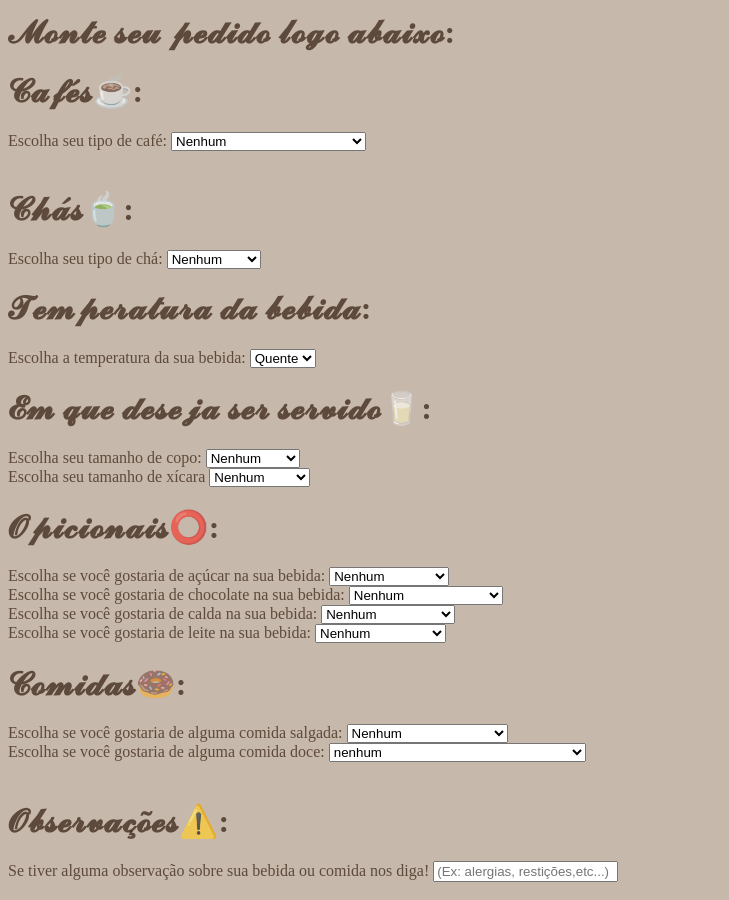
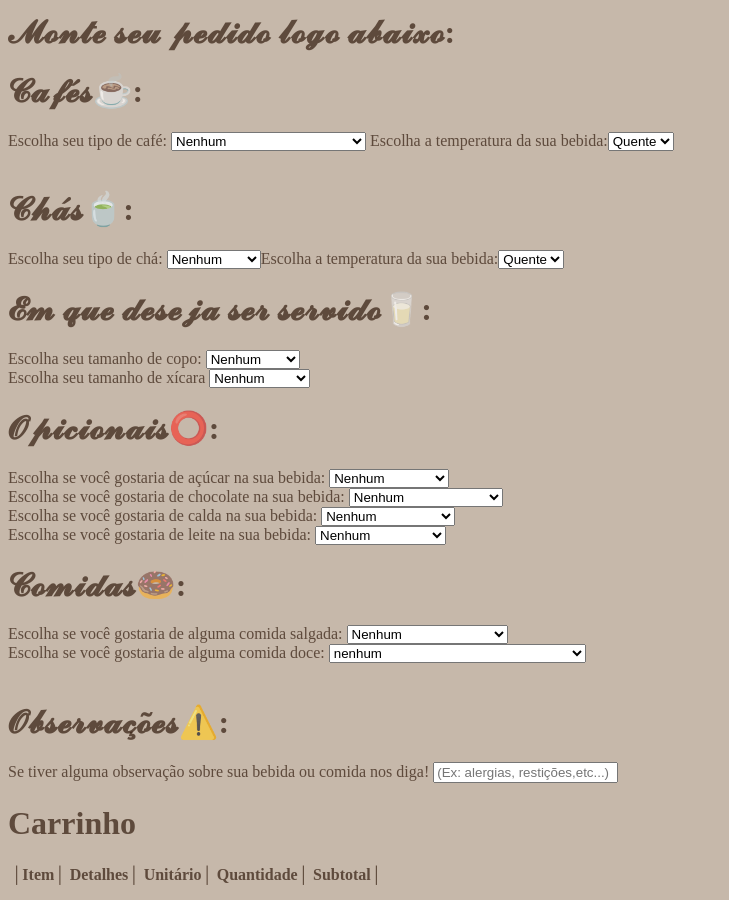
Before and after one commit to AnaLauraCavalheiroMiranda/Cafe-atualizado-, a plain HTML site: page index.html in a window 1280 px wide. Shown: the part 1980-2880 px from the top of the page, without its empty margins (0-729 px from the left). Drawn offline with Linux system fonts and the light colour scheme.

Commit message:
Add files via upload

```diff
--- a/index.html
+++ b/index.html
@@ -89,7 +89,7 @@
 
    <h1>𝓒𝓪𝓯𝓮́𝓼☕:</h1>
      <label> Escolha seu tipo de café:
-      <select id="Cafe"></select>
+      <select id="Cafe"></select> Escolha a temperatura da sua bebida:<select id="temperatura"></select>
      </label>
     <br>
 
@@ -99,15 +99,9 @@
 
     <h1>𝓒𝓱𝓪́𝓼🍵:</h1>
     <label> Escolha seu tipo de chá:
-      <select id="Chas"></select>
+      <select id="Chas"></select>Escolha a temperatura da sua bebida:<select id="temperatura_cha"></select>
      </label>
     <br>
-
-    <h1>𝓣𝓮𝓶𝓹𝓮𝓻𝓪𝓽𝓾𝓻𝓪 𝓭𝓪 𝓫𝓮𝓫𝓲𝓭𝓪:</h1>
-    <label> Escolha a temperatura da sua bebida:
-    <select id="temperatura"></select>
-   </label>
-  <br>
 
 
    <h1>𝓔𝓶 𝓺𝓾𝓮 𝓭𝓮𝓼𝓮𝓳𝓪 𝓼𝓮𝓻 𝓼𝓮𝓻𝓿𝓲𝓭𝓸🥛:</h1>
--- a/script.js
+++ b/script.js
@@ -30,7 +30,13 @@ const Chas = [
 const temperatura = [
   { id:"Quente", nome:"Quente", preco: 0 },
   { id:"Morno", nome:"Morno", preco: 0 },
-  { id:"Gelado", nome:"Gelado", preco: 0 },
+  { id:"Gelado", nome:"Gelado", preco: 0 }
+];
+
+const temperatura_cha = [
+  { id:"Quente", nome:"Quente", preco: 0 },
+  { id:"Morno", nome:"Morno", preco: 0 },
+  { id:"Gelado", nome:"Gelado", preco: 0 }
 ];
 
 const Copos = [
@@ -215,6 +221,16 @@ function preencherOpcoes(){
   selectdonuts_D.appendChild(option);
  }
 
+ const selecttemperatura_cha = document.getElementById("temperatura_cha");
+ for (let i = 0; i < temperatura_cha.length; i++){
+  const item = temperatura_cha[i];
+  const option = document.createElement("option");
+  option.value = item.id;
+  option.textContent = item.nome;
+  selecttemperatura_cha.appendChild(option);
+ }
+
+
 }
 
 
@@ -251,6 +267,7 @@ function gerarRelatorio(){
   const quantidade = document.getElementById("quantidade").value;
   const donuts_S_Id = document.getElementById("donuts_S").value;
   const donuts_D_Id = document.getElementById("donuts_D").value;
+  const temperatura_cha_Id = document.getElementById("temperatura_cha").value;
 
 
   var Cafe1 = procurarPorId(Cafe, CafeId);
@@ -264,11 +281,13 @@ function gerarRelatorio(){
   var leites1 = procurarPorId(leites, leitesId);
   var donuts_S1 = procurarPorId (donuts_S, donuts_S_Id);
   var donuts_D1 = procurarPorId (donuts_D, donuts_D_Id);
+  var temperatura_cha_1 = procurarPorId (temperatura_cha, temperatura_cha_Id);
 
 
   const custoCafe = Cafe1.preco * quantidade;
   const custoChas = Chas1.preco * quantidade;
   const custotemperatura = temperatura1.preco * quantidade;
+  const custotemperatura_cha = temperatura_cha_1.preco * quantidade;
   const custoCopos = Copos1.preco * quantidade;
   const custoXicaras = Xicaras1.preco * quantidade;
   const custoChocolate = Chocolate1.preco * quantidade;
```
